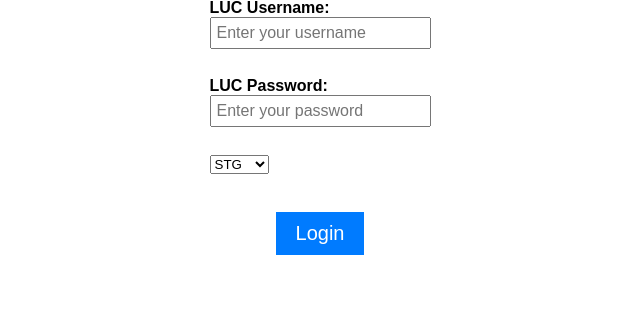
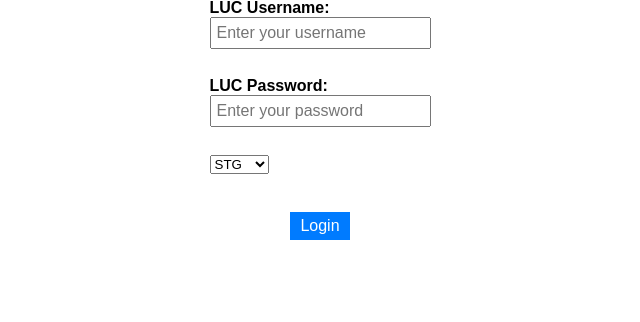
Before and after one commit to lesabag/license_manager, a Flask app: page / in a window 1280 px wide. Shown: the part 175-497 px from the top of the page, without its empty margins (320-960 px from the left). Run offline with Flask 2, Linux system fonts and the light colour scheme.

Commit message:
Update login.html

```diff
--- a/api/templates/login.html
+++ b/api/templates/login.html
@@ -35,13 +35,13 @@
         input[type="submit"] {
             display: block;
             margin: 0 auto;
-            font-size: 20px;
-            padding: 10px 20px;
+            font-size: 16px;
+            padding: 5px 10px;
             background-color: #007bff;
             color: #fff;
             border: none;
             cursor: pointer;
-            margin-top: 20px;
+            margin-top: 20px
         }
 
         input[type="submit"]:hover {
```
